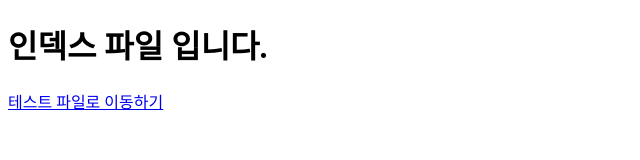
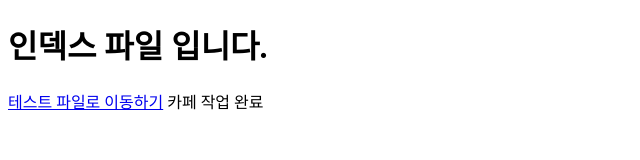
Before and after one commit to tpal0921/test, a plain HTML site: page index.html in a window 1280 px wide. Shown: the whole page, without its empty margins (0-640 px from the left). Drawn offline with Linux system fonts and the light colour scheme.

Commit message:
카페 작업 완료

```diff
--- a/index.html
+++ b/index.html
@@ -11,5 +11,7 @@
     <h1>인덱스 파일 입니다.</h1>
     <a href="./test.html">테스트 파일로 이동하기</a>
 
+    <span>카페 작업 완료</span>
+
 </body>
 </html>
```
